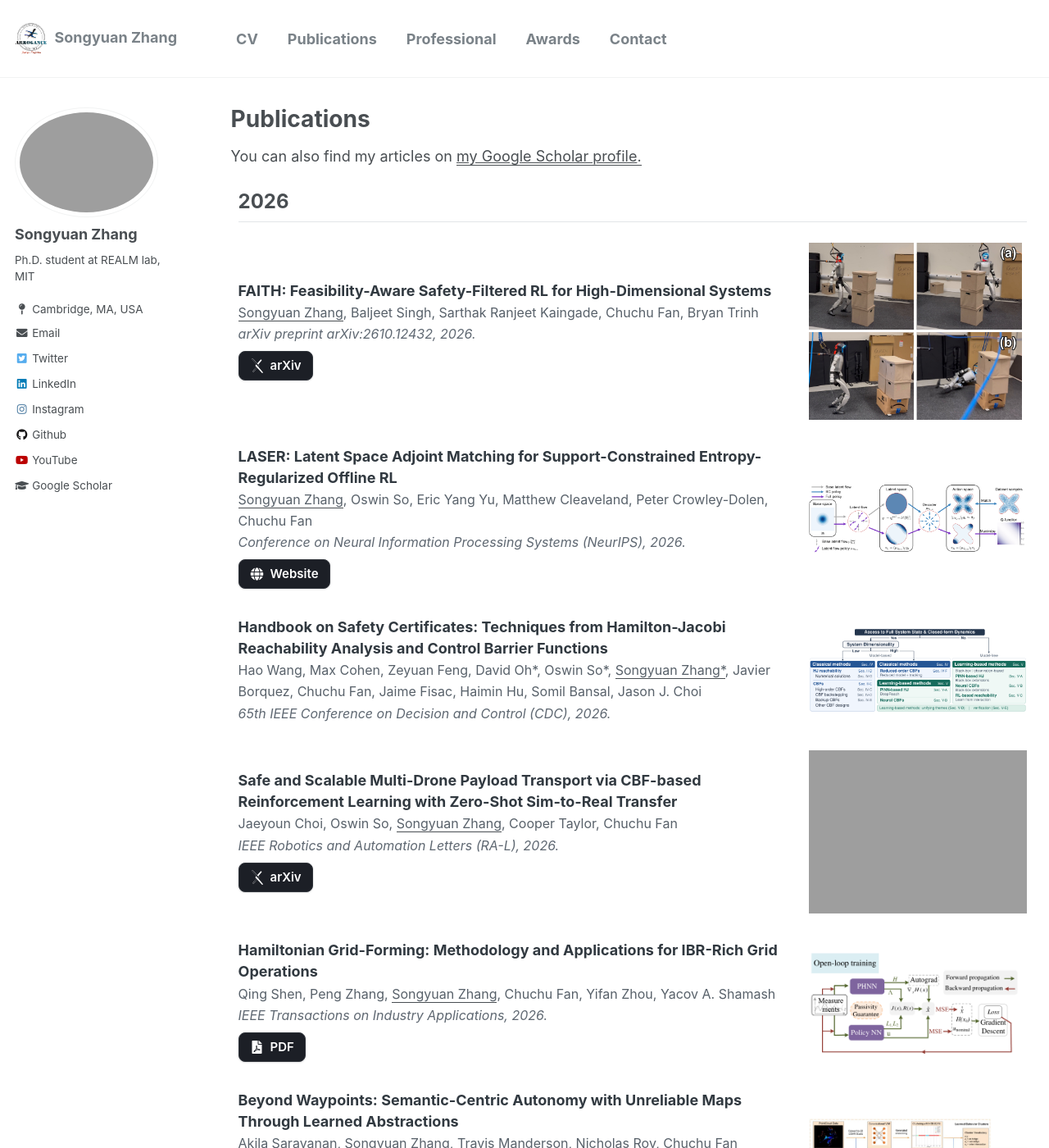
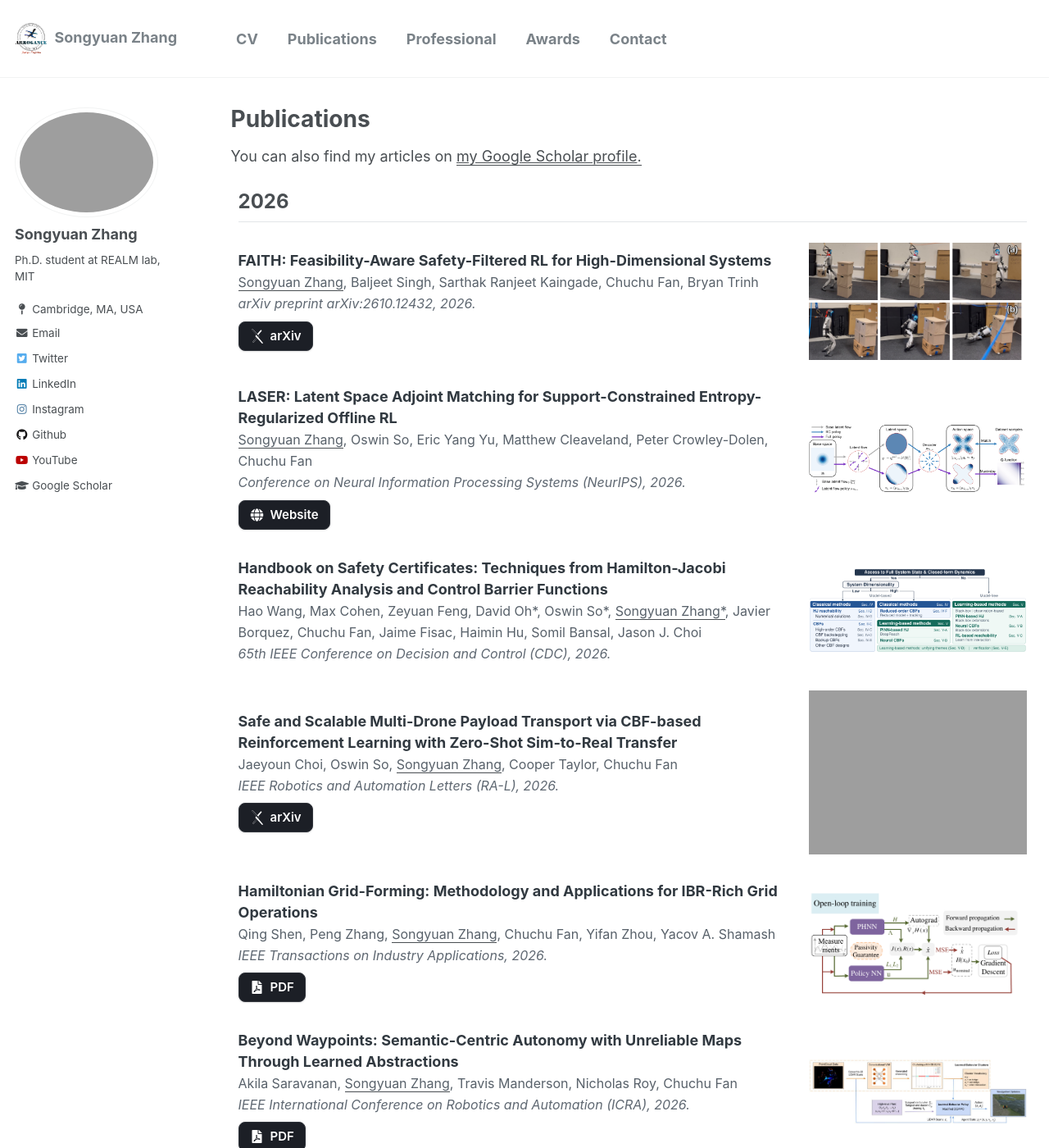
Before and after one commit to syzhang092218-source/syzhang092218-source.github.io, a Jekyll site: the page built from _pages/publications.html, in a window 1280 px wide and 1400 px high. Shown: the whole window at 82% size. Built offline with Jekyll 4.4.1, drawn with Linux system fonts in a browser that asks for light colours.

Commit message:
Show six frames in FAITH publication teaser

```diff
--- a/_pages/publications.html
+++ b/_pages/publications.html
@@ -45,7 +45,7 @@ author_profile: true
     }
     .faith-teaser {
         display: grid;
-        grid-template-columns: repeat(2, minmax(0, 1fr));
+        grid-template-columns: repeat(3, minmax(0, 1fr));
         gap: 3px;
         width: 100%;
         max-width: 260px;
@@ -61,6 +61,9 @@ author_profile: true
         max-width: none;
         height: 100%;
         margin: 0;
+    }
+    .faith-teaser-frame--middle img {
+        transform: translateX(-40%);
     }
     .faith-teaser-frame--last img {
         transform: translateX(-80%);
@@ -209,16 +212,22 @@ author_profile: true
             <br>
         </td>
         <td>
-            <!-- Figure 1 contains two five-frame strips; show each trial's first and last frames without changing the source images. -->
-            <div class="faith-teaser" role="group" aria-label="FAITH humanoid demonstrations: initial and final frames, with light push above and strong push below">
+            <!-- Figure 1 contains two five-frame strips; show frames 1, 3, and 5 of each trial without changing the source images. -->
+            <div class="faith-teaser" role="group" aria-label="FAITH humanoid demonstrations: initial, middle, and final frames, with light push above and strong push below">
                 <span class="faith-teaser-frame">
                     <img src="{{ '/_pages/publication_teasers/faith-figure1-light-push.jpg' | relative_url }}" alt="Light push: initial humanoid pose beside the protected region" width="4200" height="696">
+                </span>
+                <span class="faith-teaser-frame faith-teaser-frame--middle">
+                    <img src="{{ '/_pages/publication_teasers/faith-figure1-light-push.jpg' | relative_url }}" alt="Light push: humanoid during recovery beside the protected region" width="4200" height="696">
                 </span>
                 <span class="faith-teaser-frame faith-teaser-frame--last">
                     <img src="{{ '/_pages/publication_teasers/faith-figure1-light-push.jpg' | relative_url }}" alt="Light push: humanoid recovers while staying clear of the protected region" width="4200" height="696">
                 </span>
                 <span class="faith-teaser-frame">
                     <img src="{{ '/_pages/publication_teasers/faith-figure1-strong-push.jpg' | relative_url }}" alt="Strong push: initial humanoid pose beside the protected region" width="4200" height="696">
+                </span>
+                <span class="faith-teaser-frame faith-teaser-frame--middle">
+                    <img src="{{ '/_pages/publication_teasers/faith-figure1-strong-push.jpg' | relative_url }}" alt="Strong push: humanoid leaning away from the protected region during the fall" width="4200" height="696">
                 </span>
                 <span class="faith-teaser-frame faith-teaser-frame--last">
                     <img src="{{ '/_pages/publication_teasers/faith-figure1-strong-push.jpg' | relative_url }}" alt="Strong push: humanoid falls away from the protected region" width="4200" height="696">
```
